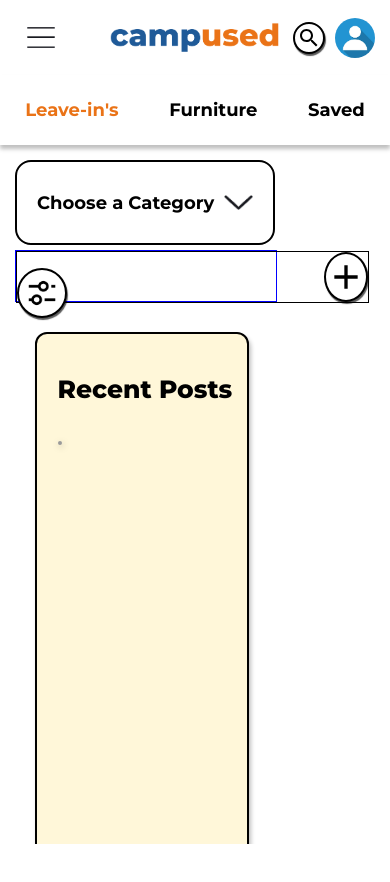
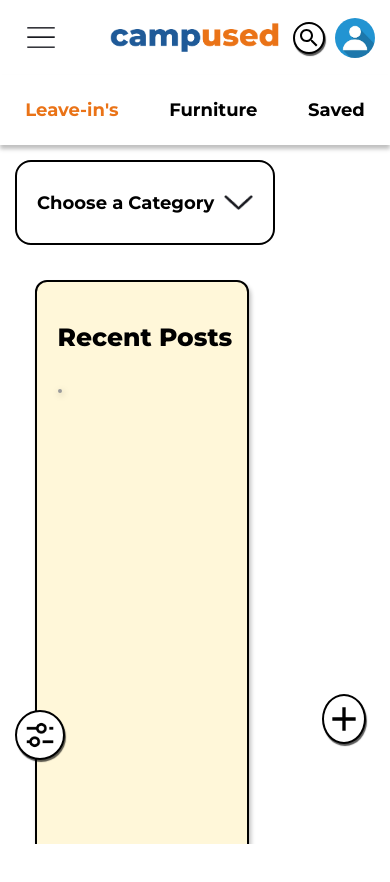
Before and after one commit to cindyparkk/campused, a Next.js app: page /furniture-market in a window 390 px wide. Shown: the top 882 px of the page. Built offline with nearby package versions, Linux system fonts and the light colour scheme.

Commit message:
fixed scrolling glitch for mobile buttons

```diff
--- a/pages/index.scss
+++ b/pages/index.scss
@@ -651,23 +651,22 @@ margin-left:5%;
     height: 50px;
     z-index: 2;
     position: absolute;
-    border: 1px solid black;
-    bottom: 50;
+    bottom: 100px;
 }
-.mobilecontainer{
-    overflow: hidden;
-    width: 100%;
-    border: 1px solid blue;
-    display: flex;
-    height: 50px;
-}
-.mainmobile{
-    border: 2px solid red;
-    width: 100%;
-    overflow: hidden;
-    justify-content: center;
-    z-index: 5;
-    // position: relative;
-    // bottom: 50;
-    height: 100%;
-}
+// .mobilecontainer{
+//     overflow: hidden;
+//     width: 100%;
+//     border: 1px solid blue;
+//     display: flex;
+//     height: 50px;
+// }
+// .mainmobile{
+//     border: 2px solid rgb(0, 255, 42);
+//     width: 100%;
+//     overflow: hidden;
+//     justify-content: center;
+//     z-index: 5;
+//     // position: relative;
+//     // bottom: 50;
+//     height: 100%;
+// }
--- a/pages/leave-in/index.js
+++ b/pages/leave-in/index.js
@@ -51,8 +51,8 @@ export default function Leavein() {
             <Button center="center" text="+ Add a Listing" color="#FFF" bgcolor="#3DA5D9" fsize="26px" onClick={createAListing}/>
             </div></div>:null}
 
-            {process.browser && window.innerWidth < 940 ? <div className='mobilecontainer'> <div className='mobileadd'>
-            <FilterOpen /><CircleButton icon="/addblack.svg" iconwidth="50px" width="50px" height="50px" onClick={createAListing} /></div> </div> :null}
+            {process.browser && window.innerWidth < 940 ? <div className='mainmobile'> <div className='mobilecontainer'> <div className='mobileadd'>
+            <FilterOpen /><CircleButton icon="/addblack.svg" iconwidth="50px" width="50px" height="50px" onClick={createAListing} /></div> </div> </div> :null}
           </div>
 
 
```
